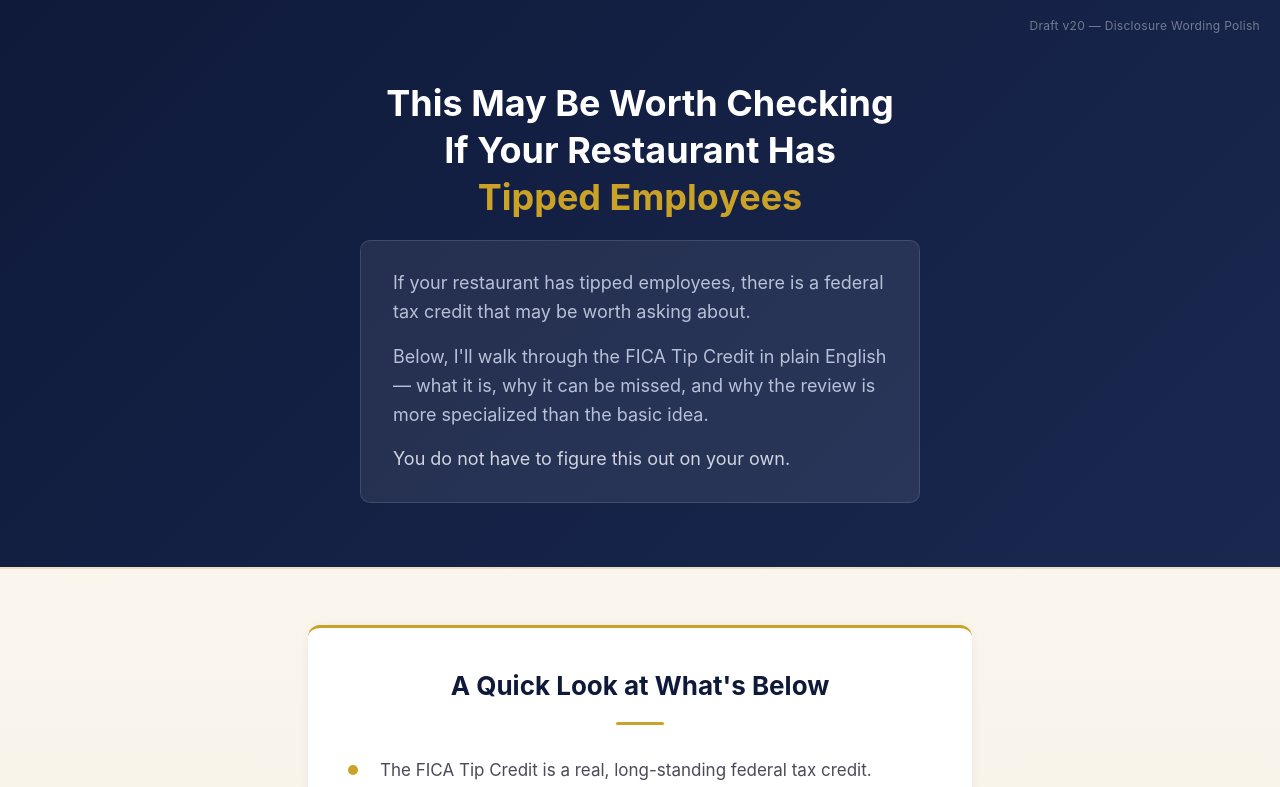
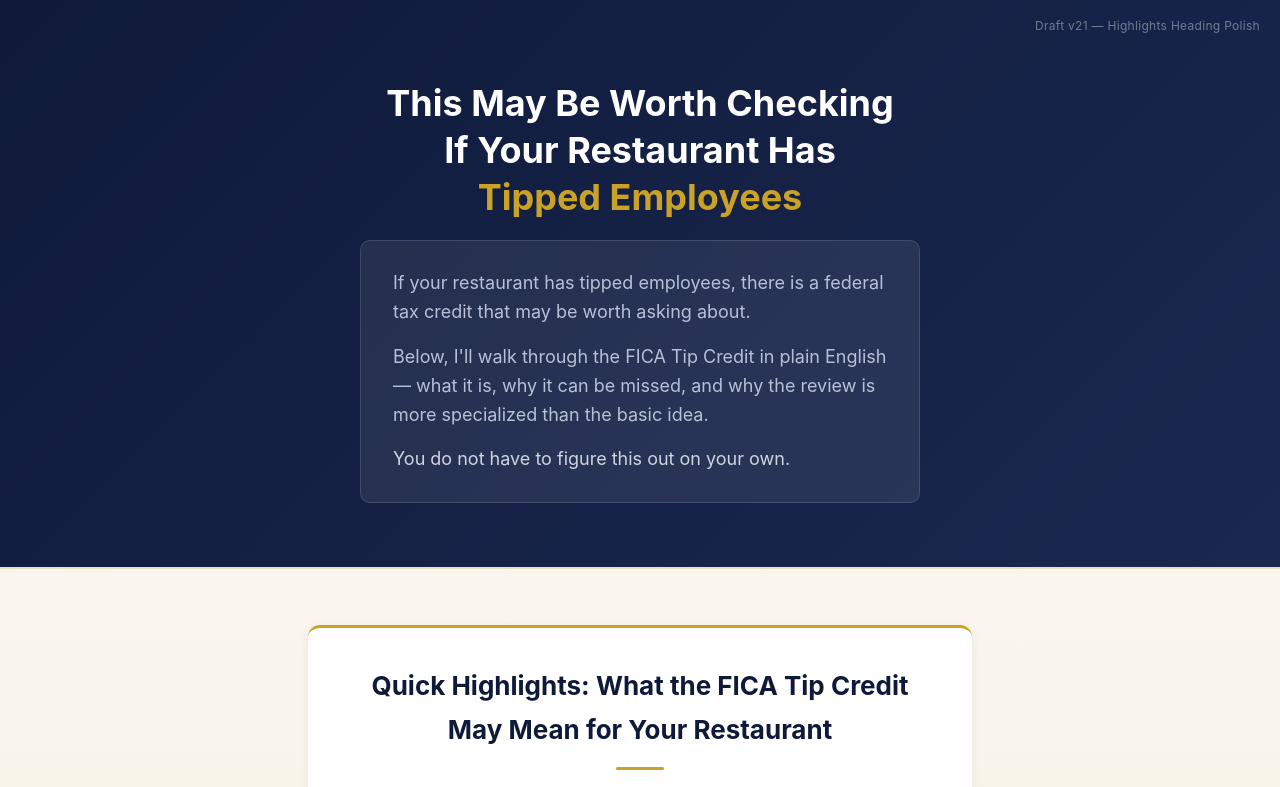
Before and after one commit to samh-star/fintitan-bridge, a website: page index.html in a window 1280 px wide. Shown: the top 787 px of the page. Drawn offline with Linux system fonts and the light colour scheme.

Commit message:
Polish highlights section heading

```diff
--- a/index.html
+++ b/index.html
@@ -481,7 +481,7 @@
 
     <!-- Hero -->
     <section class="hero">
-        <div style="position: absolute; top: 16px; right: 20px; font-size: 12px; color: rgba(255,255,255,0.4); letter-spacing: 0.3px;">Draft v20 — Disclosure Wording Polish</div>
+        <div style="position: absolute; top: 16px; right: 20px; font-size: 12px; color: rgba(255,255,255,0.4); letter-spacing: 0.3px;">Draft v21 — Highlights Heading Polish</div>
         <div class="container">
             <h1>This May Be Worth Checking<br>If Your Restaurant Has<br><span>Tipped Employees</span></h1>
             <div style="max-width: 560px; margin: 0 auto; text-align: left; background: rgba(255,255,255,0.08); padding: 28px 32px; border-radius: 10px; border: 1px solid rgba(255,255,255,0.12);">
@@ -496,7 +496,7 @@
     <section class="section section-gold">
         <div class="container">
             <div class="section-card">
-                <h2>A Quick Look at What's Below</h2>
+                <h2>Quick Highlights: What the FICA Tip Credit May Mean for Your Restaurant</h2>
                 <ul class="simple-list">
                     <li>The FICA Tip Credit is a real, long-standing federal tax credit.</li>
                     <li>It is tied to employer payroll taxes paid on certain reported employee tips.</li>
```
